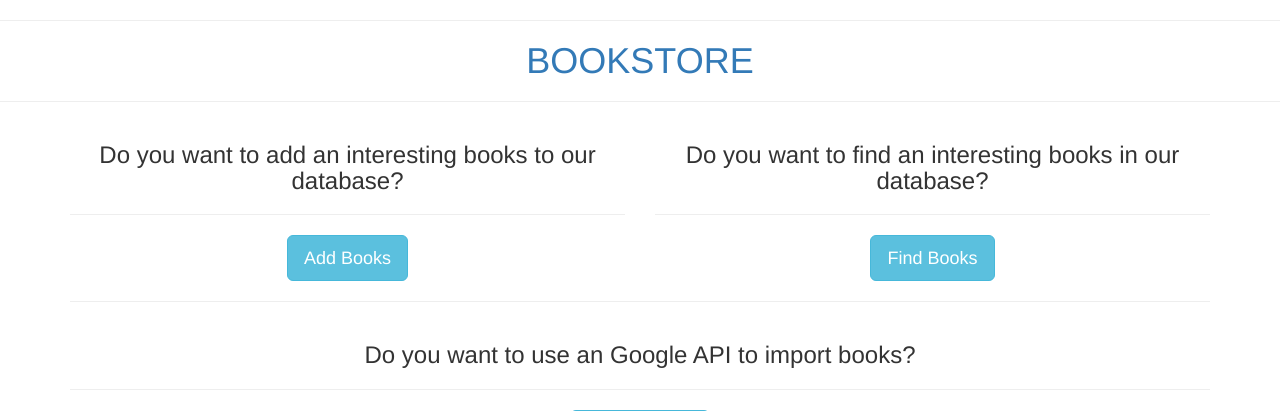
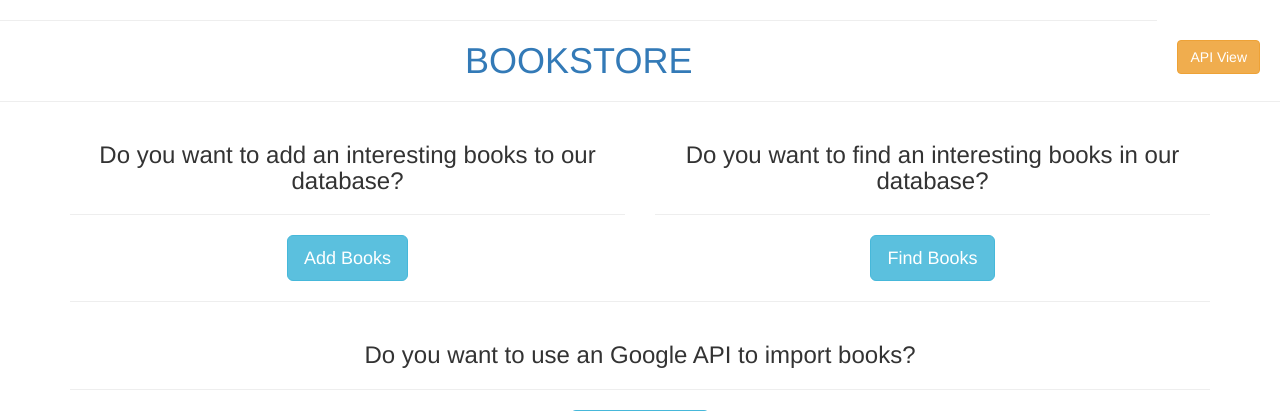
Before and after one commit to mateuszwwwrobel/BookStore, a Django app: page / in a window 1280 px wide. Shown: the top 411 px of the page. Run offline with Django 3.2, Linux system fonts and the light colour scheme; some libraries are stand-ins or nearby versions.

Commit message:
Add API button

```diff
--- a/static/css/styles.css
+++ b/static/css/styles.css
@@ -15,3 +15,8 @@
     border-radius:10px;
     width: 200px;
 }
+
+.api-button{
+    float: right;
+    padding: 20px;
+}
--- a/templates/base.html
+++ b/templates/base.html
@@ -8,13 +8,16 @@
     <link rel="icon" href="http://di9ryp57fjv5f.cloudfront.net/favicon.ico" type="image/x-icon">
     <link rel="stylesheet" href="https://maxcdn.bootstrapcdn.com/bootstrap/3.3.7/css/bootstrap.min.css"
           integrity="sha384-BVYiiSIFeK1dGmJRAkycuHAHRg32OmUcww7on3RYdg4Va+PmSTsz/K68vbdEjh4u" crossorigin="anonymous">
-    <title>Thumbnail Generator</title>
+    <title>BookStore</title>
 </head>
 <body>
+<a class="api-button" href="/api/">
+    <button class="btn btn-md btn-warning">API View</button>
+</a>
+<hr>
+    <a href="{% url 'home' %}"><h1 class="text-center">BOOKSTORE</h1></a>
+<hr>
 
-<hr>
-  <a href="{% url 'home' %}"><h1 class="text-center">BOOKSTORE</h1></a>
-<hr>
 {% if messages %}
 <div class="messages text-center">
     {% for message in messages %}
```
